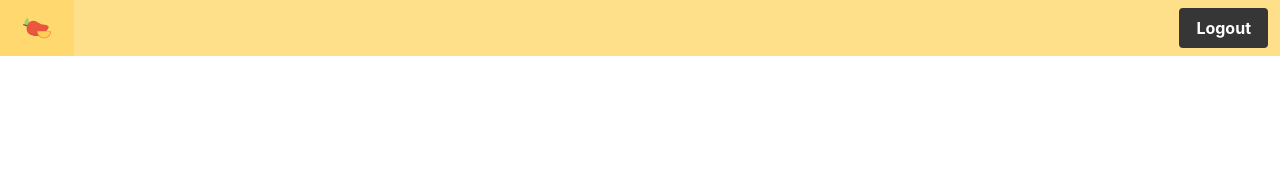
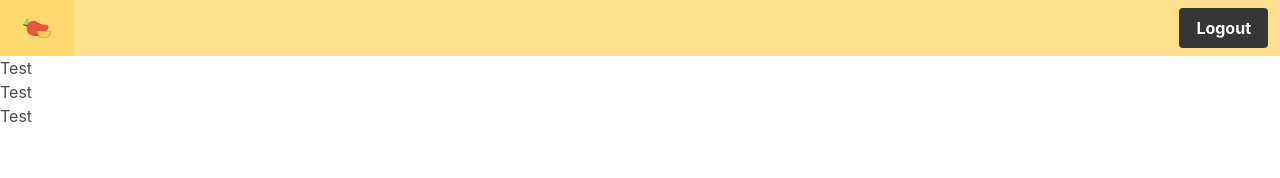
Before and after one commit to MangoDev-io/mango, an Angular app in the folder web/: page /manage in a window 1280 px wide. Shown: the top 178 px of the page. Built offline with nearby package versions, Linux system fonts and the light colour scheme.

Commit message:
Added service to token lister + added prettier settings to package.json

```diff
--- a/web/package.json
+++ b/web/package.json
@@ -44,5 +44,11 @@
     "ts-node": "~8.6.2",
     "tslint": "~6.0.0",
     "typescript": "^3.6.5"
+  },
+  "prettier": {
+    "trailingComma": "es5",
+    "tabWidth": 4,
+    "semi": false,
+    "singleQuote": true
   }
 }
--- a/web/src/app/components/token-lister/token-lister.component.html
+++ b/web/src/app/components/token-lister/token-lister.component.html
@@ -1,5 +1,9 @@
 <section>
-    <div class="token__container">
-
+    <div *ngFor="let token of stateSvc.tokenList" class="token__container">
+        <div>
+            <h1>
+                Test
+            </h1>
+        </div>
     </div>
 </section>
--- a/web/src/app/components/token-lister/token-lister.component.ts
+++ b/web/src/app/components/token-lister/token-lister.component.ts
@@ -1,4 +1,5 @@
 import { Component, OnInit } from '@angular/core';
+import { StateService } from '../../state.service';
 
 @Component({
   selector: 'app-token-lister',
@@ -7,7 +8,7 @@ import { Component, OnInit } from '@angular/core';
 })
 export class TokenListerComponent implements OnInit {
 
-  constructor() { }
+  constructor(public stateSvc: StateService) { }
 
   ngOnInit(): void {
   }
```
